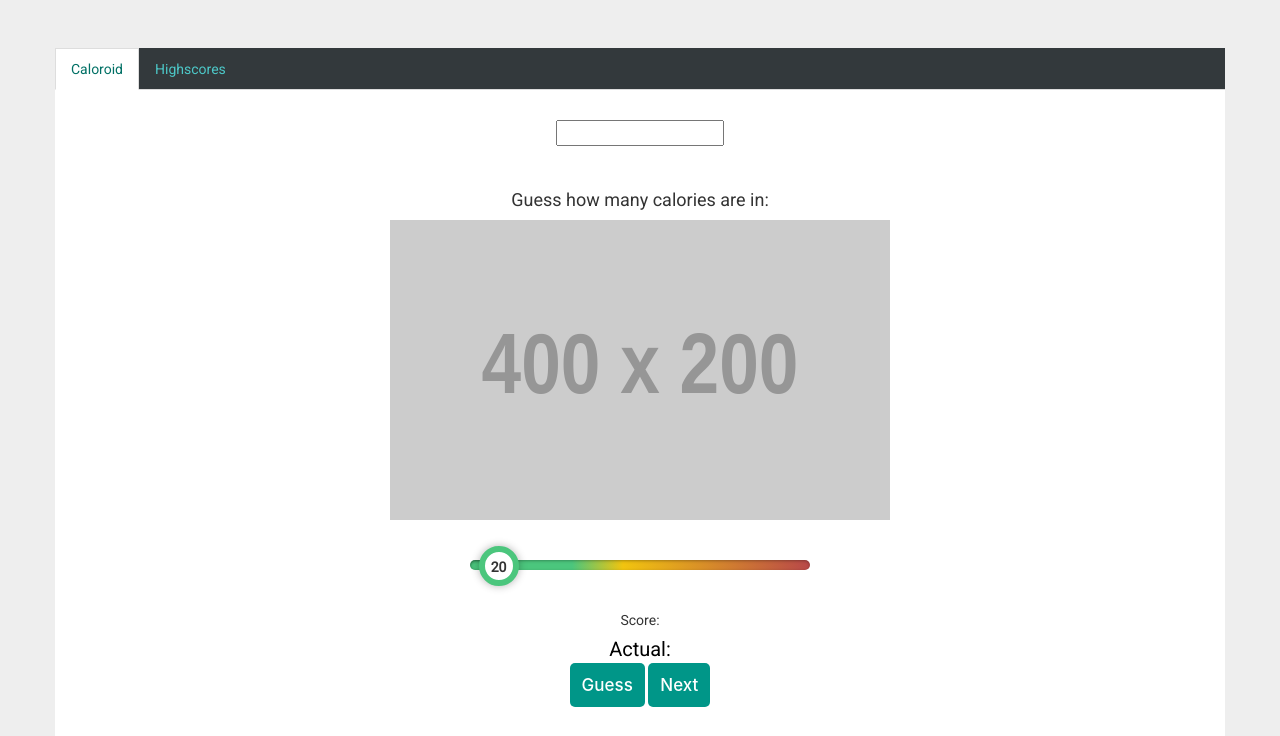
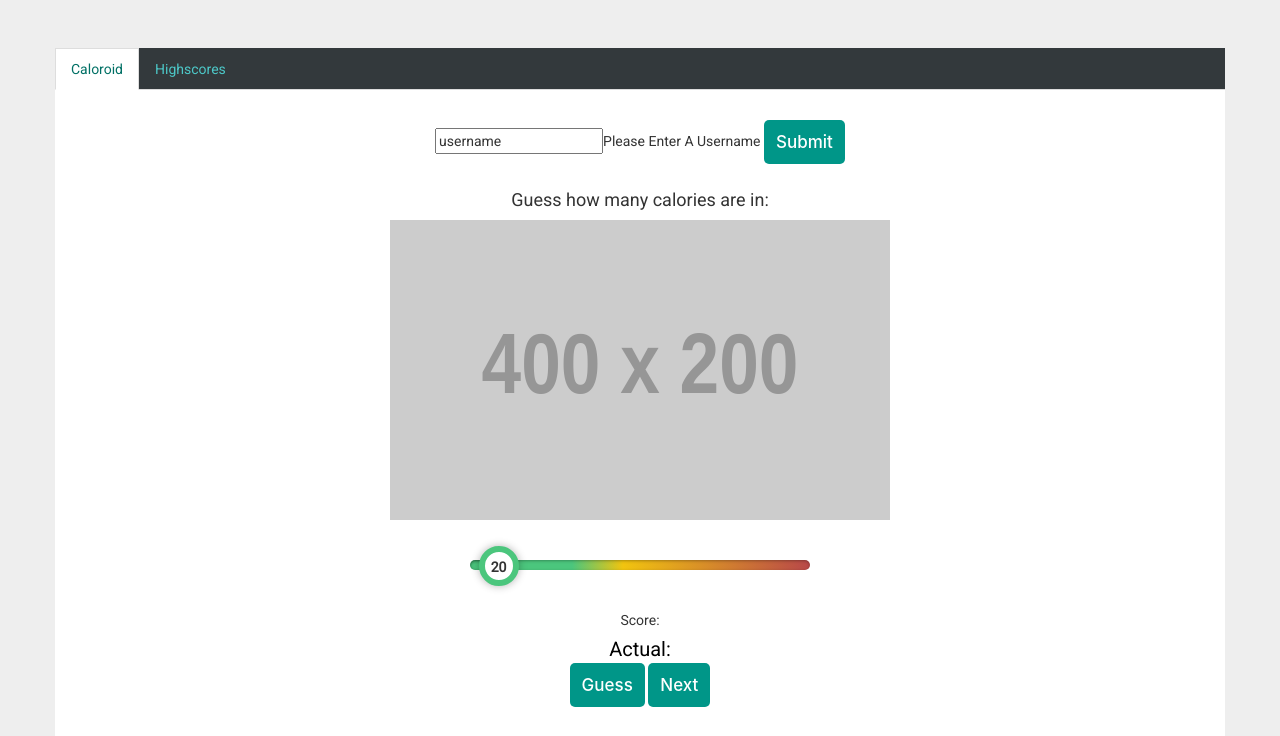
Before and after one commit to josh-richardson/stirhack-2017, a Django app: page / in a window 1280 px wide. Shown: the top 736 px of the page. Run offline with Django 3.2, Linux system fonts and the light colour scheme; grey boxes labelled with a size stand in for pictures from a placeholder-image service; parts of the project's set-up code (start-up, migrations or seed data) failed here and were passed over; some libraries are stand-ins or nearby versions.

Commit message:
Username shit

```diff
--- a/webapp/templates/foodguesser/base/base.html
+++ b/webapp/templates/foodguesser/base/base.html
@@ -37,7 +37,11 @@
             <div role="tabpanel" class="tab-pane fade in active" id="username">
                 <div class="contianer-fluid">
                     <div class="col-md-12 main-container" style="margin: auto;">
-                        <input type="text"></input>
+                         <form>
+                            {% csrf_token %}
+                            <input class="username" type="text" value="username">Please Enter A Username</input>
+                            <input class="btn btn-username-submit" type="submit" value="Submit"/>
+                        </form>
                     </div>
                 </div>
             </div>
```
